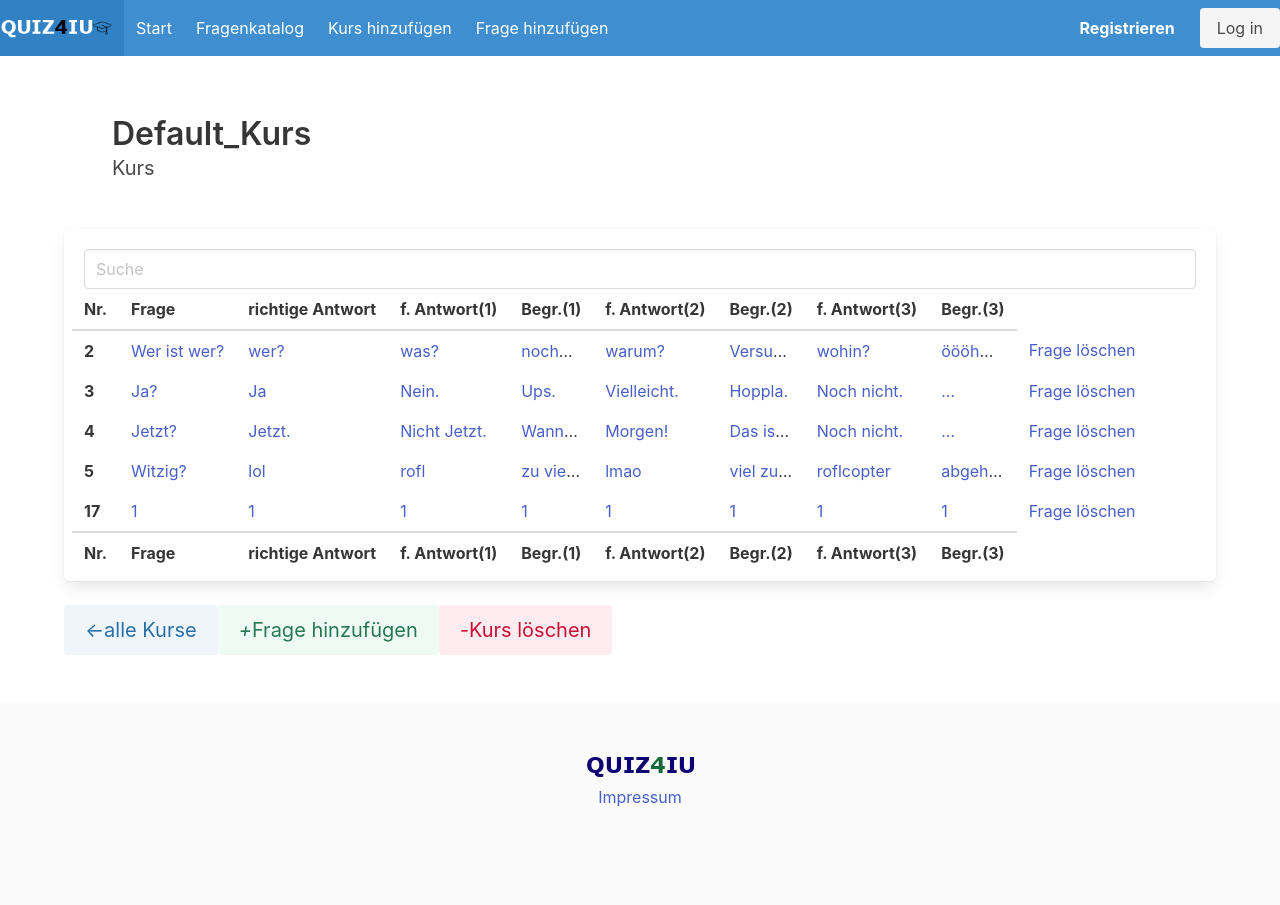
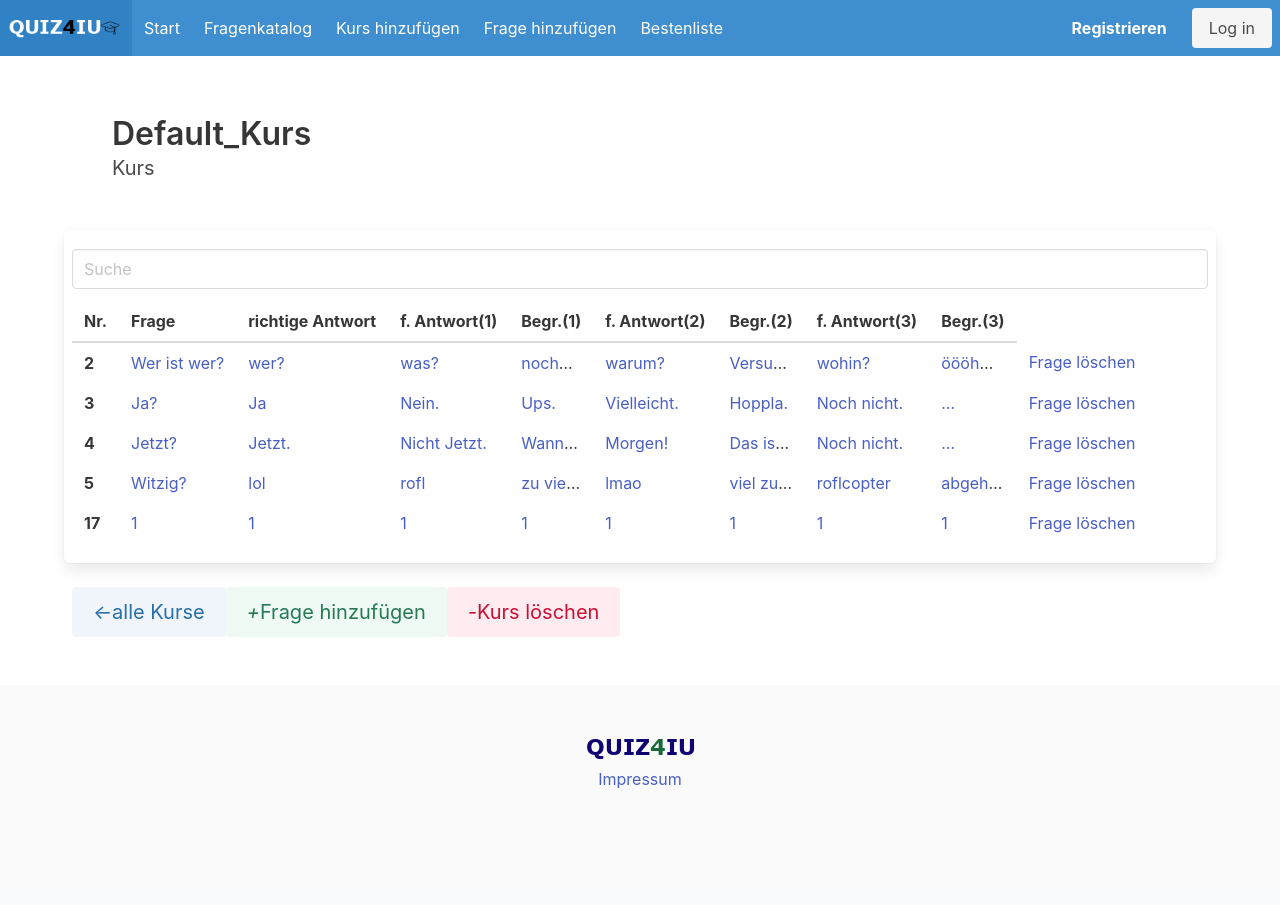
Before and after one commit to timdreesen/quiz4iu, a Django app: page /category_catalog/1/ in a window 1280 px wide. After the commit the page ends 789 px from the top, so only its background shows below. Run offline with Django 4.2, Linux system fonts and the light colour scheme; data comes from the database, SQL or seed files in the repository; both versions use the stored data as it was after the commit; some libraries are stand-ins or nearby versions.

Commit message:
Bestenliste, Lobby UI, Singleplayer UI, Ergebnis chat, Kurse linksbündig, fragen labels
Bestenliste, Lobby UI, Singleplayer UI, Ergebnis chat, Kurse linksbündig, fragen labels

```diff
--- a/quiz4iu/assets/style.css
+++ b/quiz4iu/assets/style.css
@@ -11,3 +11,8 @@
     overflow: hidden;
     white-space: nowrap;
 }
+
+ #lobbynextsubmit {
+    position:absolute;                  /* added */
+    bottom:0;                           /* added */
+ }
--- a/quiz4iu/quiz/models.py
+++ b/quiz4iu/quiz/models.py
@@ -2,25 +2,28 @@ from email.policy import default
 from django.db import models
 from django.contrib.auth.models import User
 from datetime import datetime
+from django.core.validators import RegexValidator
+
+alphanumeric = RegexValidator(r'^[0-9a-zA-Z]*$', 'Only alphanumeric characters are allowed.')
 
 # Create your models here.
 
 class Category(models.Model):
-    name = models.CharField(max_length = 100)
+    name = models.CharField(max_length = 100, validators=[alphanumeric])
 
     def __str__(self):
         return self.name
 
 class Question(models.Model):
-    category = models.ForeignKey(Category, on_delete=models.CASCADE, blank=True, null=True)
-    question = models.TextField()
-    answer_correct = models.CharField(max_length = 200)
-    answer_wrong_1 = models.CharField(max_length = 200)
-    answer_wrong_2 = models.CharField(max_length = 200)
-    answer_wrong_3 = models.CharField(max_length = 200)
-    answer_reason_1 = models.CharField(max_length = 200)
-    answer_reason_2 = models.CharField(max_length = 200)
-    answer_reason_3 = models.CharField(max_length = 200)
+    category = models.ForeignKey(Category, on_delete=models.CASCADE, blank=True, null=True, validators=[alphanumeric])
+    question = models.TextField(validators=[alphanumeric])
+    answer_correct = models.CharField(max_length = 200, validators=[alphanumeric])
+    answer_wrong_1 = models.CharField(max_length = 200, validators=[alphanumeric])
+    answer_wrong_2 = models.CharField(max_length = 200, validators=[alphanumeric])
+    answer_wrong_3 = models.CharField(max_length = 200, validators=[alphanumeric])
+    answer_reason_1 = models.CharField(max_length = 200, validators=[alphanumeric])
+    answer_reason_2 = models.CharField(max_length = 200, validators=[alphanumeric])
+    answer_reason_3 = models.CharField(max_length = 200, validators=[alphanumeric])
     date = models.DateTimeField(auto_now_add=True)
 
 
@@ -41,7 +44,7 @@ class Participant(models.Model):
 
 class Lobby(models.Model):
     host = models.ForeignKey(User, on_delete=models.CASCADE)
-    name = models.CharField(max_length=200)
+    name = models.CharField(max_length=200, validators=[alphanumeric])
     participants = models.ManyToManyField(Participant, blank=True)
     max_players = models.PositiveIntegerField()
     category = models.ForeignKey(Category, on_delete=models.CASCADE)
--- a/quiz4iu/quiz/templates/categorylist.html
+++ b/quiz4iu/quiz/templates/categorylist.html
@@ -2,7 +2,7 @@
 
 {% block content %}
 
-<div class="column has-text-centered">
+<div class="column has-text-centered px-2">
     <!--Kategorie aufzählung-->
     <h2 class="is-size-3 is-uppercase has-text-weight-semibold">Kurse</h2>
     <nav class="panel">
--- a/quiz4iu/quiz/templates/create_category.html
+++ b/quiz4iu/quiz/templates/create_category.html
@@ -2,6 +2,7 @@
 
 {% block content %}
 {% load crispy_forms_tags %}
+<div class="px-2">
 <div class="box my-3">
     <h1 class="title is-size-3">Kurs erstellen</h1>
     <form method="post" action="/create_category/">
@@ -18,5 +19,6 @@
           </div>
     </form>
 </div>
+</div>
 
 {% endblock %}
--- a/quiz4iu/quiz/templates/fragenkatalog.html
+++ b/quiz4iu/quiz/templates/fragenkatalog.html
@@ -12,11 +12,11 @@
 </section>
 
 <!--Tabelle-->
-<div class="box">
+<div="px-2">
+<div class="box px-2">
   <form method="GET" action="">
     <input class="input mb-3" type="text" placeholder="Suche" name="q">
   </form>
-<div class="columns">
   <table class="table is-hoverable">
     <thead>
         <tr>
@@ -31,19 +31,6 @@
           <th>Begr.(3)</th>
           </tr>
     </thead>
-    <tfoot>
-        <tr>
-          <th>Nr.</th>
-          <th>Frage</th>
-          <th>richtige Antwort</th>
-          <th>f. Antwort(1)</th>
-          <th>Begr.(1)</th>
-          <th>f. Antwort(2)</th>
-          <th>Begr.(2)</th>
-          <th>f. Antwort(3)</th>
-          <th>Begr.(3)</th>
-          </tr>
-    </tfoot>
     <tbody>
       {% for question in questions %}
       <tr>
@@ -63,9 +50,8 @@
   </table>
 </div>
 
-</div>
 
-<div class="buttons has-addons">
+<div class="buttons has-addons px-2">
   <a href="{% url 'categorylist' %}">
     <button class="button is-medium is-info is-light">
         <i>←</i>
@@ -85,7 +71,7 @@
       </button>
     </a>
   </div>
-
+</div>
 
 
 {% endblock %}
--- a/quiz4iu/quiz/templates/homepage.html
+++ b/quiz4iu/quiz/templates/homepage.html
@@ -3,7 +3,7 @@
 {% block content %}
 
 
-  <div class="columns">
+  <div class="columns px-2">
         <div class="column has-text-centered">
             <!--aktive Lobbies-->
             <h2 class="is-size-3 is-uppercase has-text-weight-semibold">Lobby</h2>
@@ -44,7 +44,7 @@
         <div class="column has-text-centered">
             <!--Kategorie aufzählung-->
             <h2 class="is-size-3 is-uppercase has-text-weight-semibold">Kurse</h2>
-            <nav class="panel">
+            <nav class="panel has-text-left">
                 {% for category in categories %}
                 <a class="panel-block" id="{{category.id}}" href="{% url 'category_catalog' category.id %}">
                   <span class="panel-icon">
--- a/quiz4iu/quiz/templates/impressum.html
+++ b/quiz4iu/quiz/templates/impressum.html
@@ -1,6 +1,6 @@
 {% extends 'base_layout.html'%}
 {% block content %}
-    <div class="content has-text-centered">
+    <div class="content has-text-centered px-2">
         <div class="box my-2">
             <p> Diese Website ist privat und fällt somit nicht unter die Impressumspflicht.</p>
             <br>
--- a/quiz4iu/quiz/templates/includes/navbar.html
+++ b/quiz4iu/quiz/templates/includes/navbar.html
@@ -1,6 +1,6 @@
     <!-- NAVBAR -->
     <nav class="navbar is-info mb-3" role="navigation" aria-label="main navigation">
-      <div class="container is-fullhd">
+      <div class="container is-fullhd px-2">
         <div class="navbar-brand">
           <a class="navbar-item" href = "/">
             <img src="/static/img/logo8.png" width="112" height="28">
@@ -33,6 +33,9 @@
                 <a class="navbar-item" href="/create_question/">
                   Frage hinzufügen
                 </a>
+                <a class="navbar-item" href="/bestenliste/">
+                  Bestenliste
+                </a>
 
           </div>
 
--- a/quiz4iu/quiz/templates/lobby.html
+++ b/quiz4iu/quiz/templates/lobby.html
@@ -2,12 +2,6 @@
 
 {% block content %}
 
-<style>
-    .room-container{
-        display: grid;
-        grid-template-columns: 3fr 1fr;
-    }
-</style>
 
 {% include 'lobbyinfo.html' %}
 
--- a/quiz4iu/quiz/templates/login_register.html
+++ b/quiz4iu/quiz/templates/login_register.html
@@ -3,6 +3,7 @@
 {% block content %}
 {% load crispy_forms_tags %}
 {% if page == 'login' %}
+<div class="px-2">
     <div class="box my-3">
         <div class="column is-one-third">
         <h2 class="is-size-3 is-uppercase has-text-weight-semibold">Login</h2>
@@ -22,10 +23,10 @@
         <a href="{% url 'register' %}">jetzt registrieren</a>
         </div>
     </div>
-
+</div>
 {% else %}
 
-    <div>
+    <div class="px-2">
         <form method="POST" action="">
             {% csrf_token %}
             {{ form|crispy }}
--- a/quiz4iu/quiz/templates/question_form.html
+++ b/quiz4iu/quiz/templates/question_form.html
@@ -3,7 +3,7 @@
 {% block content %}
 {% load crispy_forms_tags %}
 
-    <div>
+    <div class="px-2">
         <form method="POST" action="">
             {% csrf_token %}
             {{ form|crispy }}
--- a/quiz4iu/quiz/urls.py
+++ b/quiz4iu/quiz/urls.py
@@ -38,6 +38,7 @@ urlpatterns = [
     #path('ajax_view/<int:pk>/', views.ajax_view, name='ajax_view'),
 
     path('impressum/',views.impressum, name="impressum"),
+    path('bestenliste/',views.bestenliste, name="bestenliste"),
 
     #path("<int:id>",views.index, name="index"),
     #path('room/<int:pk>/', views.room, name="room"),
--- a/quiz4iu/quiz/views.py
+++ b/quiz4iu/quiz/views.py
@@ -45,8 +45,12 @@ def categorylist(request):
     return render(request, 'categorylist.html', context)
 
 def impressum(request):
+    return render(request,'impressum.html')
 
-    return render(request,'impressum.html')
+def bestenliste(request):
+    users = User.objects.all()
+    context = {'users':users}
+    return render(request,'bestenliste.html', context)
 
 def lobby_msg(request,pk):
     lobby = Lobby.objects.get(id=pk)
```
Also changed, not shown: quiz4iu/forms.py (+19 -0 lines), quiz4iu/quiz/templates/bestenliste.html (added, +30 -0 lines), quiz4iu/quiz/templates/lobby_msg.html (+7 -6 lines), quiz4iu/quiz/templates/lobbyinfo.html (+13 -14 lines), quiz4iu/quiz/templates/result.html (+14 -5 lines), quiz4iu/db.sqlite3. Lines whose indentation alone changed are shown as unchanged.
